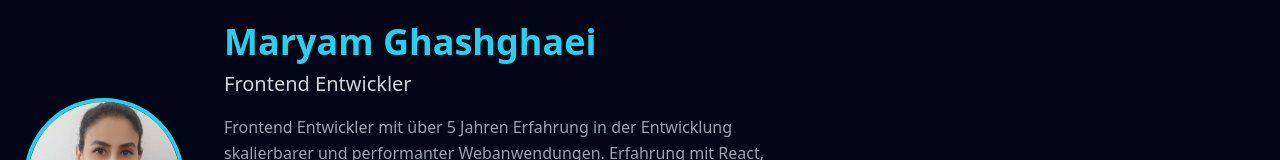
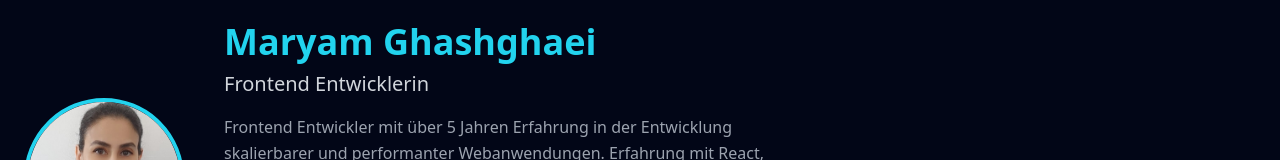
Before and after one commit to ghashghaei/my-portfolio, a Next.js app: page /de in a window 1280 px wide. Shown: the part 138-298 px from the top of the page. Built offline with nearby package versions, Linux system fonts and the light colour scheme.

Commit message:
change translate

```diff
--- a/app/locale/de.ts
+++ b/app/locale/de.ts
@@ -13,7 +13,7 @@ export const de = {
 
   about: {
     name: "Maryam Ghashghaei",
-    role: "Frontend Entwickler",
+    role: "Frontend Entwicklerin",
     description:
       "Frontend Entwickler mit über 5 Jahren Erfahrung in der Entwicklung skalierbarer und performanter Webanwendungen. Erfahrung mit React, Vue.js und TypeScript sowie starkem Fokus auf komponentenbasierte Architektur, REST-API-Integration und responsives Design. Nachweisbare Verbesserungen in Performance, Barrierefreiheit (WCAG) und User Experience in Insurtech- und E-Commerce-Projekten.",
     contact: "Kontakt",
```
